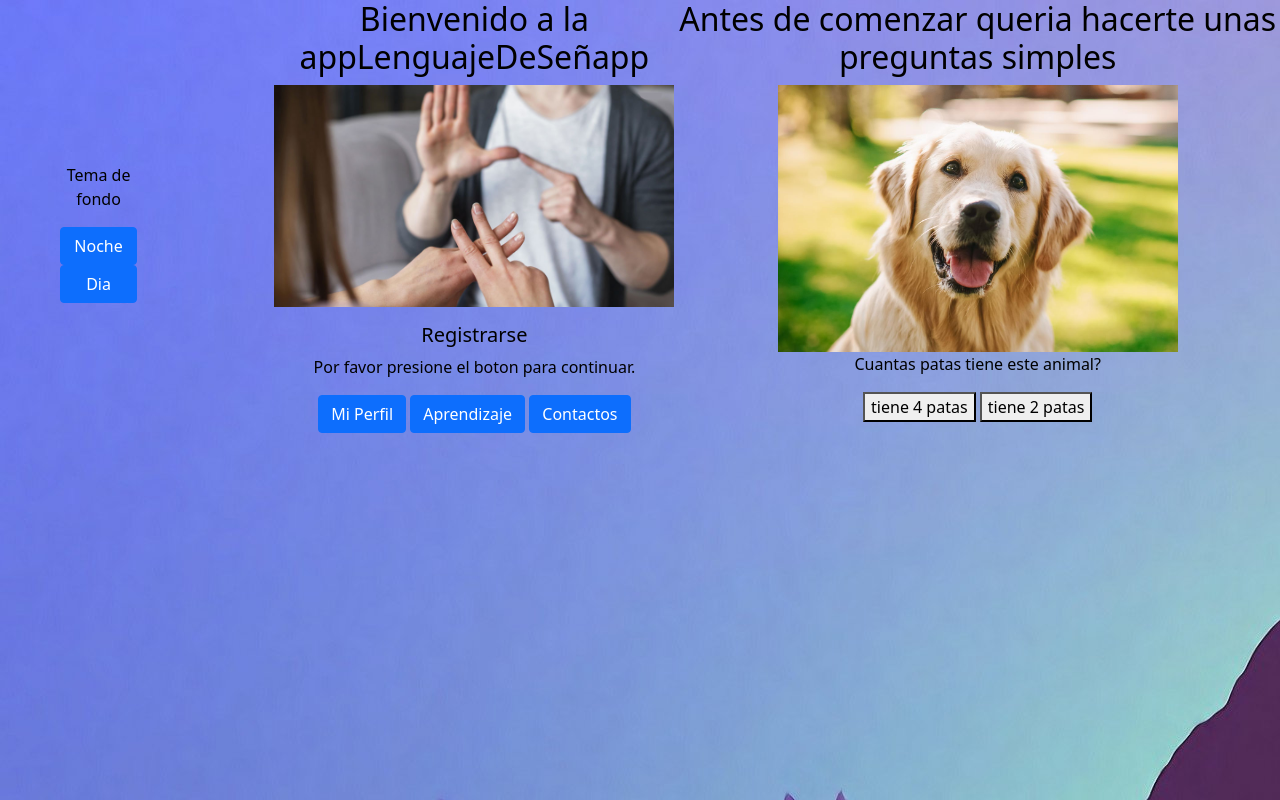
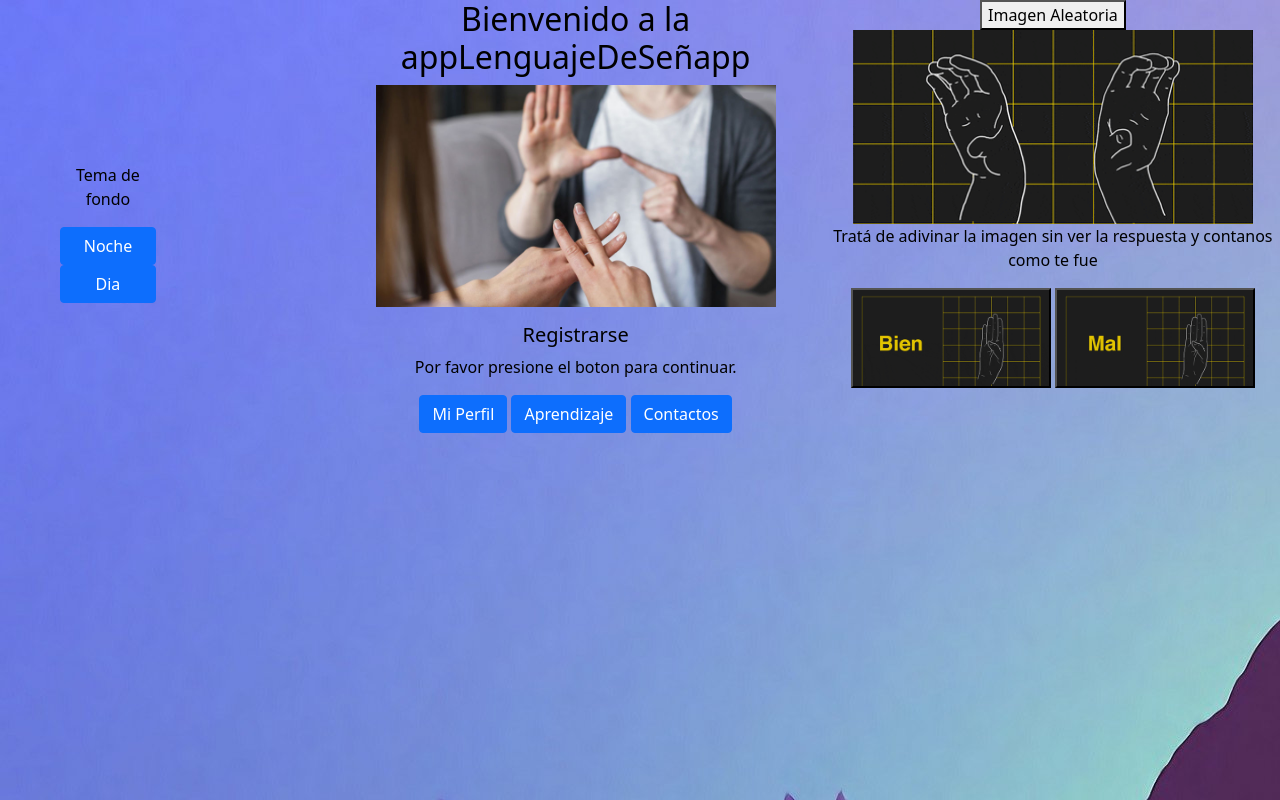
Before and after one commit to slashc5/LenguajeSe-asApp, a plain HTML site: page index.html in a window 1280 px wide. Drawn offline with nearby package versions, Linux system fonts and the light colour scheme; some packages are replaced by stand-ins of ours; a script that the page names is missing.

Commit message:
proyecto final agregado de examen mental

```diff
--- a/index.html
+++ b/index.html
@@ -41,14 +41,12 @@
         </article>
     </figure>
     <article id="examen">
-        <div>
-            <h2>Antes de comenzar queria hacerte unas preguntas simples</h2>
-        </div>
-        <div><img src="./images/los-10-sonidos-principales-del-perro.jpg" alt=""></div>
-        <p id="tiene">Cuantas patas tiene este animal?</p>
+        <button id="generarImagen">Imagen Aleatoria</button>
+        <div><img src="" alt=""></div>
+        <p id="tiene">Tratá de adivinar la imagen sin ver la respuesta y contanos como te fue</p>
         <figure class="botonPatas">
-            <button id="patas4">tiene 4 patas</button>
-            <button id="patas2">tiene 2 patas</button>
+            <button id="patas4"></button>
+            <button id="patas2"></button>
         </figure>
     </article>
     <script type="text/javascript" src="https://cdn.jsdelivr.net/npm/toastify-js"></script>
--- a/script.js
+++ b/script.js
@@ -36,6 +36,14 @@ const imagen2 = `    <h2>Te presentamos el lugar de aprendizaje donde podras pon
 </button></a>
 </div>
 `
+
+let imagenesExamen = ["1_.gif", "2_.gif", "3_.gif", "4_.gif", "5_.gif", "6_.gif", "7_.gif", "8_.gif", "9_.gif", "10_.gif"];
+let imgExamen = document.querySelector("#examen img");
+imgExamen.src = "./images/sin_respuesta/" + imagenesExamen[Math.floor(Math.random()*imagenesExamen.length)];
+generarImagen.addEventListener('click', () => {
+    imgExamen.src = "./images/sin_respuesta/" + imagenesExamen[Math.floor(Math.random()*imagenesExamen.length)]; //"./images/1.gif"
+});
+
 // evento aprendizaje de imagenes
 // boton1.addEventListener('click', () => {
 //     bodyPa.innerHTML = `<div><img src="./images/giphy.gif" alt=""></div>
@@ -44,15 +52,14 @@ const imagen2 = `    <h2>Te presentamos el lugar de aprendizaje donde podras pon
 //     document.getElementById("examen").style.visibility = "hidden"
 // })
 // mostrado de imagenes y desactivacion de botones html
-boton1.addEventListener('click', () => {
+boton1.addEventListener('click', (
+
+) => {
     bodyPa.innerHTML = imagen2
     document.getElementById("botonF").style.visibility = "hidden"
     document.getElementById("botonesDark1").style.visibility = "hidden"
     document.getElementById("examen").style.visibility = "hidden"
 })
-
-
-
 
 // localstorage DarkMode
 if (localStorage.getItem('darkMode')) {
@@ -95,26 +102,21 @@ botonLight.addEventListener('click', () => {
 })
 let botonPatas = document.getElementById("tiene")
 
+// Estos eventos son para mostrar la alerta swal fire
 patas4.addEventListener('click', () => {
-    let patas = 4;
-    let accion = "muerde";
-    (patas == 4) && (accion == "muerde") ? botonPatas.innerHTML = `    <p>Respuesta correcta!</p>`: botonPatas.innerHTML = `    <p>Respuesta Incorrecta!</p>`
     Swal.fire({
         icon: 'success',
         title: 'Muy Bien!',
-        text: 'Respuesta correcta, confirmo con exactitud que usted no es un robot!',
+        text: 'Gracias. Hemos guardado tu informacion correctamente',
         footer: '<a href="">Seguinos</a>'
     });
 })
 
 patas2.addEventListener('click', () => {
-    let patas = 2;
-    let accion = "muerde";
-    (patas == 4) && (accion == "muerde") ? botonPatas.innerHTML = `    <p>Respuesta Correcta!</p>`: botonPatas.innerHTML = `    <p>Respuesta Incorrecta!</p>`
     Swal.fire({
         icon: 'error',
-        title: 'Oops...',
-        text: 'Esa respuesta no es correcta, por favor vuelva a intentarlo!',
-        footer: '<a href="">Por que sucede esto?</a>'
+        title: '¡Que mal!',
+        text: 'Una lastima :c, para eso te recomendamos un repaso en la seccion de aprendizaje',
+        footer: '<a href="">Seguinos</a>'
     });
 })
--- a/style.css
+++ b/style.css
@@ -54,6 +54,20 @@ body img {
     margin: 10px;
 }
 
+#patas4 {
+    background-image: url(./images/2.gif);
+    background-size: cover;
+    background-repeat: no-repeat;
+    width: 200px;
+    height: 100px;
+}
+#patas2 {
+    background-image: url(./images/3.gif);
+    background-size: cover;
+    background-repeat: no-repeat;
+    width: 200px;
+    height: 100px;
+}
 /* .lenguaje2 {
     display: flex;
     justify-content: center;
```
Also changed, not shown: images/1.gif (added), images/10.gif (added), images/Robot.png (added), images/sin_respuesta/10_.gif (added), images/sin_respuesta/1_.gif (added), images/sin_respuesta/2_.gif (added), images/sin_respuesta/3_.gif (added), images/sin_respuesta/4_.gif (added), images/sin_respuesta/5_.gif (added), images/sin_respuesta/6_.gif (added), images/sin_respuesta/7_.gif (added), images/sin_respuesta/8_.gif (added), images/sin_respuesta/9_.gif (added).
